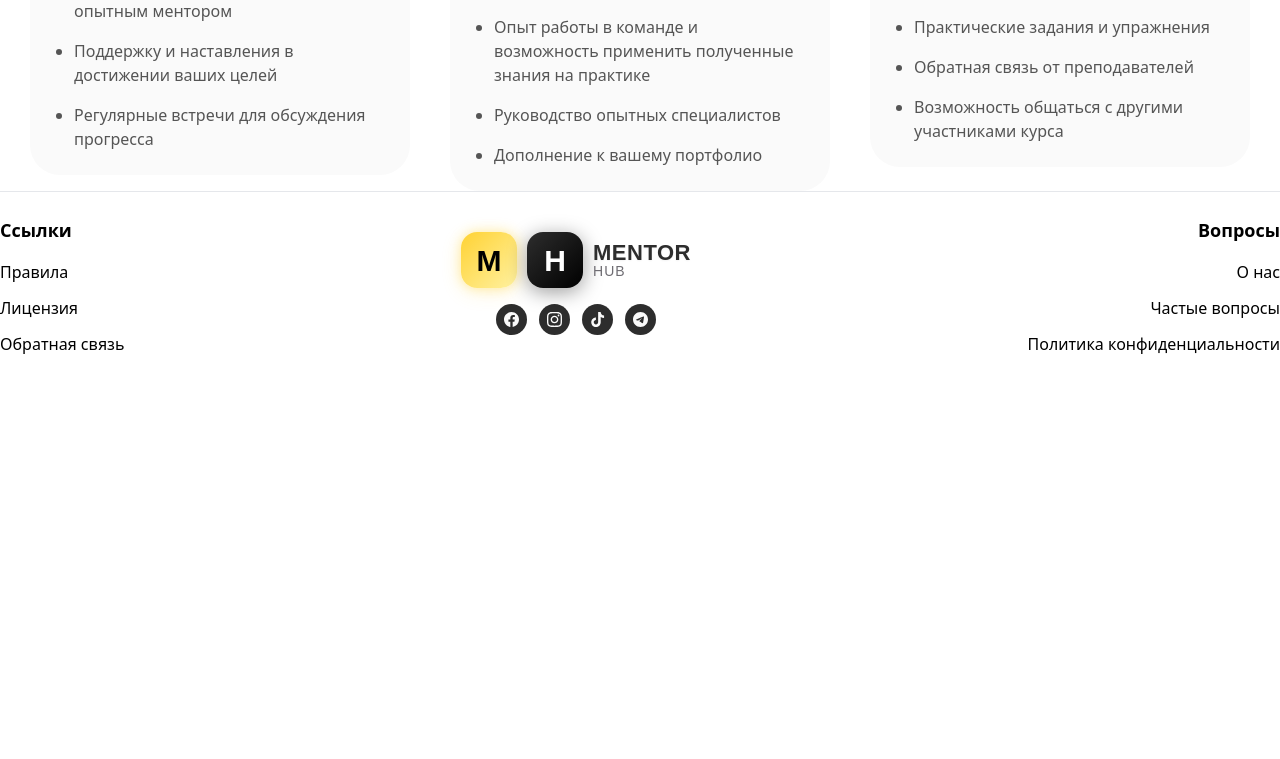
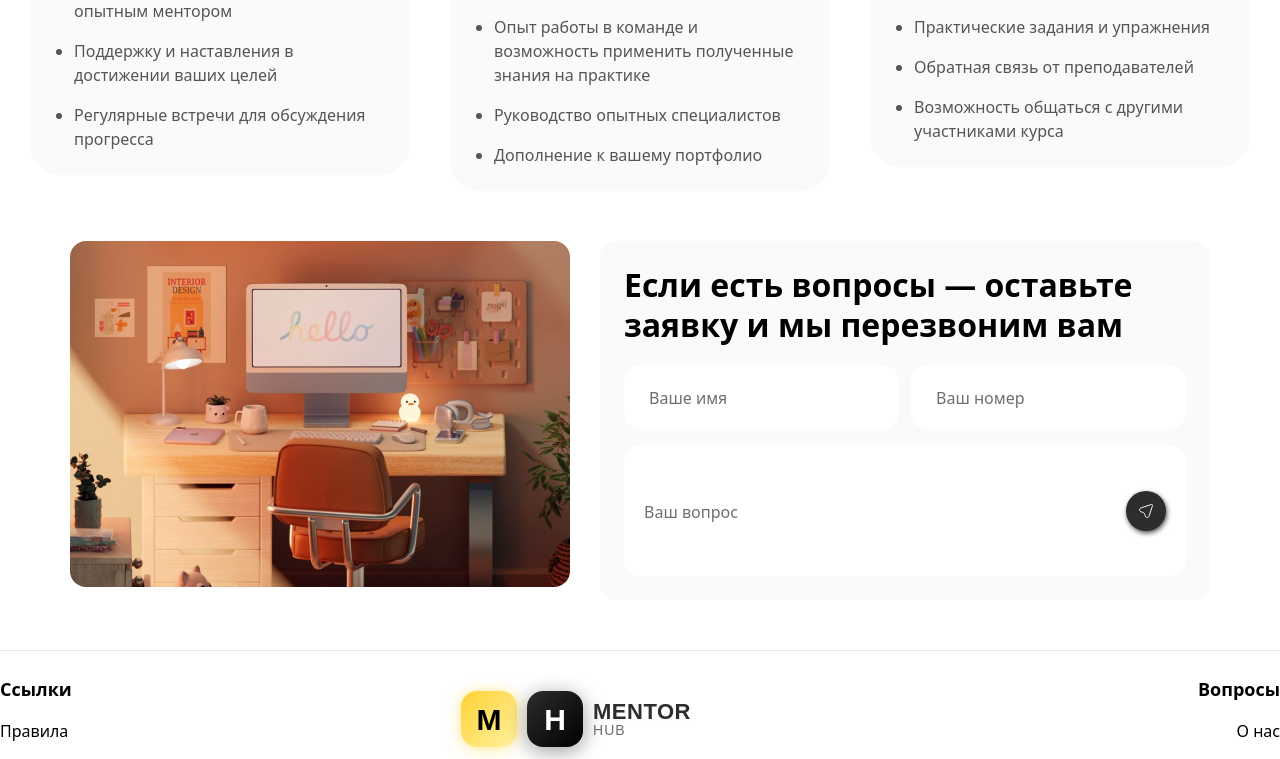
Before and after one commit to mirbek10/MentorHub, a React (Vite) app: page / in a window 1280 px wide. Shown: the part 1275-2034 px from the top of the page. Before the commit the page ends 1674 px from the top, so only its background shows below. Built offline with nearby package versions, Linux system fonts and the light colour scheme.

Commit message:
added contact form to main page

```diff
--- a/src/pages/landing/Home/Home.jsx
+++ b/src/pages/landing/Home/Home.jsx
@@ -2,6 +2,7 @@ import React from "react";
 import Card from "./ui/card/Card";
 import Hero2 from "./ui/hero2/Hero2";
 import Banner from "./ui/banner/Banner";
+import ContactForm from "./ui/ContactForm/ContactForm";
 
 function Home() {
   return (
@@ -9,6 +10,7 @@ function Home() {
       <Banner />
       <Card />
       <Hero2 />
+      <ContactForm/>
     </div>
   );
 }
--- /dev/null
+++ b/src/pages/landing/Home/ui/ContactForm/ContactForm.css
@@ -0,0 +1,263 @@
+input::placeholder {
+    color: rgb(111, 109, 115);
+    font-size: 16px;
+    font-weight: 500;
+    line-height: 24px;
+}
+
+.contact-form {
+    width: 1180px;
+    max-width: 100%;
+    height: auto;
+    margin: 50px auto;
+    display: flex;
+    gap: 30px;
+    padding: 0 20px;
+
+    img {
+        width: 540px;
+        height: 346px;
+        border-radius: 16px;
+        object-fit: cover;
+    }
+
+    .contact-form__content {
+        width: 610px;
+        height: auto;
+        padding: 24px;
+        border-radius: 16px;
+        background: rgb(250, 250, 250);
+
+        .contact-form__title {
+            font-size: 32px;
+            font-weight: 700;
+            line-height: 40px;
+            margin-bottom: 20px;
+        }
+
+        .contact-form__inputs-row {
+            display: flex;
+            justify-content: space-between;
+            gap: 12px;
+
+            .contact-form__input {
+                width: 275px;
+                height: 64px;
+                border-radius: 16px;
+                background: rgb(255, 255, 255);
+                padding-left: 25px;
+                color: rgb(0, 0, 0);
+                font-size: 18px;
+                font-weight: 500;
+                line-height: 24px;
+                outline: none;
+                border: none;
+            }
+        }
+
+        .contact-form__inputs-column {
+            display: flex;
+            align-items: center;
+            width: 100%;
+            max-width: 562px;
+            height: auto;
+            min-height: 121px;
+            border-radius: 16px;
+            background: rgb(255, 255, 255);
+            margin-top: 16px;
+            padding: 25px 20px;
+
+            input {
+                width: 100%;
+                max-width: 467px;
+                height: auto;
+                min-height: 81px;
+                color: rgb(0, 0, 0);
+                font-size: 18px;
+                font-weight: 500;
+                line-height: 24px;
+                outline: none;
+                border: none;
+            }
+
+            .contact-form__icon {
+                width: 40px;
+                height: 40px;
+                flex-shrink: 0;
+                border-radius: 50%;
+                background: rgb(45, 45, 45);
+                display: flex;
+                align-items: center;
+                justify-content: center;
+                margin-left: auto;
+                cursor: pointer;
+                transition: 0.2s;
+                box-shadow: 1px 2px 5px rgba(0, 0, 0, 0.7);
+
+                img {
+                    width: 14px;
+                    height: 14px;
+                    border-radius: 0;
+                }
+            }
+
+            .contact-form__icon:hover {
+                transform: scale(1.1);
+                box-shadow: 2px 3px 7px rgba(0, 0, 0, 0.7);
+            }
+        }
+    }
+}
+
+/* Планшеты */
+@media (max-width: 1024px) {
+    .contact-form {
+        width: 100%;
+        gap: 20px;
+        margin: 30px auto;
+
+        img {
+            width: 45%;
+            height: auto;
+        }
+
+        .contact-form__content {
+            width: 55%;
+            padding: 20px;
+
+            .contact-form__title {
+                font-size: 28px;
+                line-height: 36px;
+                margin-bottom: 16px;
+            }
+
+            .contact-form__inputs-row {
+                gap: 10px;
+
+                .contact-form__input {
+                    width: calc(50% - 5px);
+                    height: 56px;
+                    font-size: 16px;
+                    padding-left: 20px;
+                }
+            }
+
+            .contact-form__inputs-column {
+                padding: 20px 16px;
+                min-height: 100px;
+
+                input {
+                    font-size: 16px;
+                    min-height: 60px;
+                }
+            }
+        }
+    }
+}
+
+/* Мобильные устройства */
+@media (max-width: 768px) {
+    .contact-form {
+        flex-direction: column;
+        gap: 20px;
+        margin: 20px auto;
+        padding: 0 16px;
+
+        img {
+            width: 100%;
+            height: 250px;
+        }
+
+        .contact-form__content {
+            width: 100%;
+            padding: 20px 16px;
+
+            .contact-form__title {
+                font-size: 24px;
+                line-height: 32px;
+                margin-bottom: 16px;
+            }
+
+            .contact-form__inputs-row {
+                flex-direction: column;
+                gap: 12px;
+
+                .contact-form__input {
+                    width: 100%;
+                    height: 56px;
+                    font-size: 16px;
+                }
+            }
+
+            .contact-form__inputs-column {
+                padding: 16px;
+                min-height: 100px;
+                margin-top: 12px;
+
+                input {
+                    font-size: 16px;
+                    min-height: 60px;
+                }
+
+                .contact-form__icon {
+                    width: 36px;
+                    height: 36px;
+
+                    img {
+                        width: 12px;
+                        height: 12px;
+                    }
+                }
+            }
+        }
+    }
+}
+
+/* Маленькие мобильные устройства */
+@media (max-width: 480px) {
+    input::placeholder {
+        font-size: 14px;
+    }
+
+    .contact-form {
+        margin: 16px auto;
+
+        img {
+            height: 200px;
+            border-radius: 12px;
+        }
+
+        .contact-form__content {
+            padding: 16px 12px;
+            border-radius: 12px;
+
+            .contact-form__title {
+                font-size: 20px;
+                line-height: 28px;
+                margin-bottom: 12px;
+            }
+
+            .contact-form__inputs-row {
+                gap: 10px;
+
+                .contact-form__input {
+                    height: 52px;
+                    font-size: 15px;
+                    padding-left: 16px;
+                    border-radius: 12px;
+                }
+            }
+
+            .contact-form__inputs-column {
+                padding: 14px;
+                min-height: 90px;
+                border-radius: 12px;
+
+                input {
+                    font-size: 15px;
+                    min-height: 50px;
+                }
+            }
+        }
+    }
+}
--- /dev/null
+++ b/src/pages/landing/Home/ui/ContactForm/ContactForm.jsx
@@ -0,0 +1,33 @@
+import React from 'react';
+import './ContactForm.css';
+import Img from '../../../../../../public/assets/images/img.png';
+import Vector from '../../../../../../public/assets/icons/vector-icon.svg';
+
+const ContactForm = () => {
+    return (
+        <div className="contact-form">
+            <div className="contact-form__image">
+                <img src={Img} alt="Контакт картинка"/>
+            </div>
+
+            <div className="contact-form__content">
+                <h2 className="contact-form__title">
+                    Если есть вопросы — оставьте заявку и мы перезвоним вам
+                </h2>
+
+                <div className="contact-form__inputs-row">
+                    <input type="text" placeholder="Ваше имя" className="contact-form__input"/>
+                    <input type="text" placeholder="Ваш номер" className="contact-form__input"/>
+                </div>
+
+                <div className="contact-form__inputs-column">
+                    <input type="text" placeholder="Ваш вопрос"/>
+                    <div className="contact-form__icon">
+                        <img src={Vector} alt="Send icon"/>
+                    </div>
+                </div>
+            </div>
+        </div>);
+};
+
+export default ContactForm;
```
